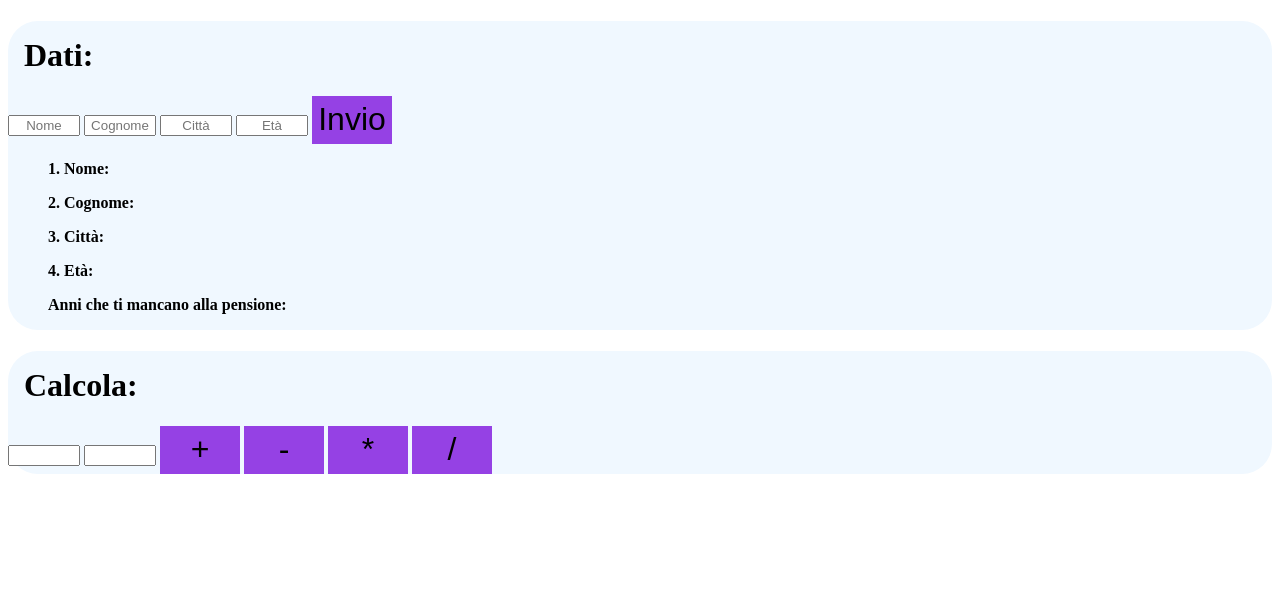
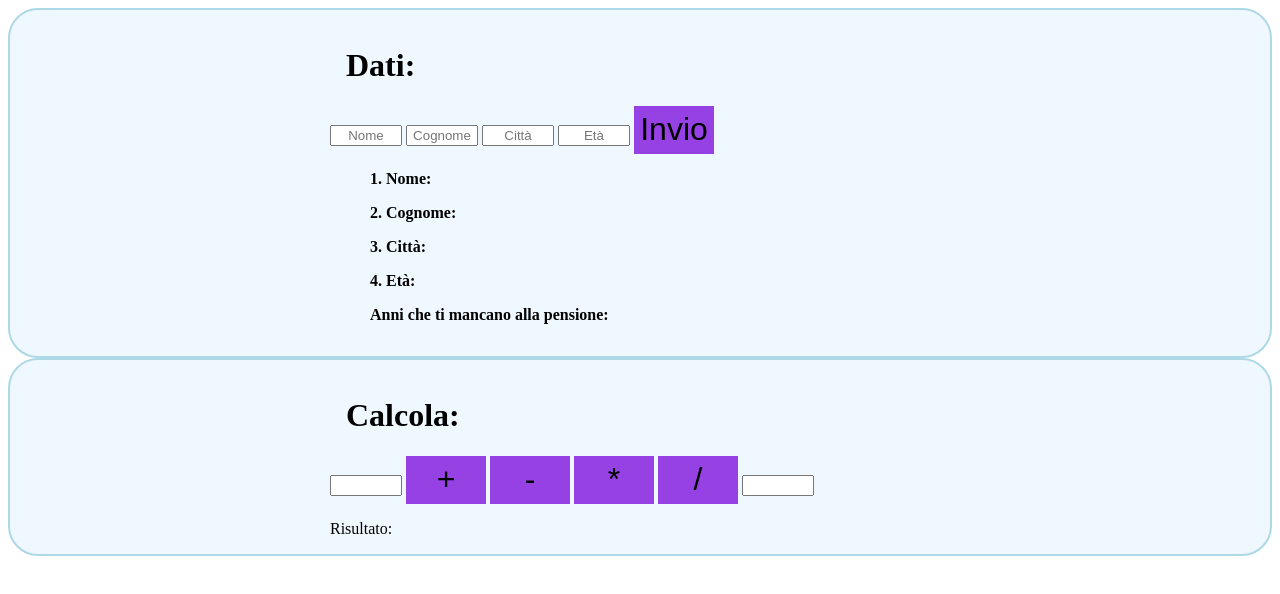
Before and after one commit to albertiniclaudia/Esercizio-11maggio22, a plain HTML site: page index.html in a window 1280 px wide. Drawn offline with Linux system fonts and the light colour scheme.

Commit message:
ancora lavori in corso

```diff
--- a/css/style.css
+++ b/css/style.css
@@ -1,6 +1,10 @@
 .pensione {
     background-color: aliceblue;
     border-radius: 30px;
+    margin: 0 auto;
+    border: 2px solid lightblue;
+    padding-left: 20rem;
+    padding-right: 10rem;
 }
 
 h1 {
@@ -28,4 +32,8 @@ button {
 .calcolatrice {
     background-color: aliceblue;
     border-radius: 30px;
+    margin: auto;
+    border: 2px solid lightblue;
+    padding-left: 20rem;
+    padding-right: 10rem;
 }
--- a/index.html
+++ b/index.html
@@ -29,11 +29,13 @@
     <div class="calcolatrice">
         <h1>Calcola:</h1>
         <input type="number" id="num1">
+        <button type="button" onclick="somma()"> + </button>
+        <button type="button" onclick="sottr()"> - </button>
+        <button type="button" onclick="molti()"> * </button>
+        <button type="button" onclick="divi()"> / </button>
         <input type="number" id="num2">
-        <button type="button" onclick=""> + </button>
-        <button type="button" onclick=""> - </button>
-        <button type="button" onclick=""> * </button>
-        <button type="button" onclick=""> / </button>
+
+        <p>Risultato: <span id="risultato"> </span></p>
 
     </div>
 
--- a/js/script.js
+++ b/js/script.js
@@ -30,3 +30,50 @@ function dati(){
         console.log('70' - age);
     }
 }
+
+let num1;
+let num2;
+let piu = num1+num2;
+let meno = num1-num2;
+let per = num1*num2;
+let diviso = num1/num2;
+
+function somma(){
+    num1 = document.getElementById('num1').value;
+    console.log(num1);
+    num2 = document.getElementById('num2').value;
+    console.log(num2);
+
+    document.getElementById('risultato').innerHTML = piu;
+    console.log(piu);
+}
+
+function sottr(){
+    num1 = document.getElementById('num1').value;
+    console.log(num1);
+    num2 = document.getElementById('num2').value;
+    console.log(num2);
+
+    document.getElementById('risultato').innerHTML = meno;
+    console.log(meno);
+}
+
+function molti(){
+    num1 = document.getElementById('num1').value;
+    console.log(num1);
+    num2 = document.getElementById('num2').value;
+    console.log(num2);
+
+    document.getElementById('risultato').innerHTML = per;
+    console.log(per);
+}
+
+function divi(){
+    num1 = document.getElementById('num1').value;
+    console.log(num1);
+    num2 = document.getElementById('num2').value;
+    console.log(num2);
+
+    document.getElementById('risultato').innerHTML = diviso;
+    console.log(diviso);
+}
```
